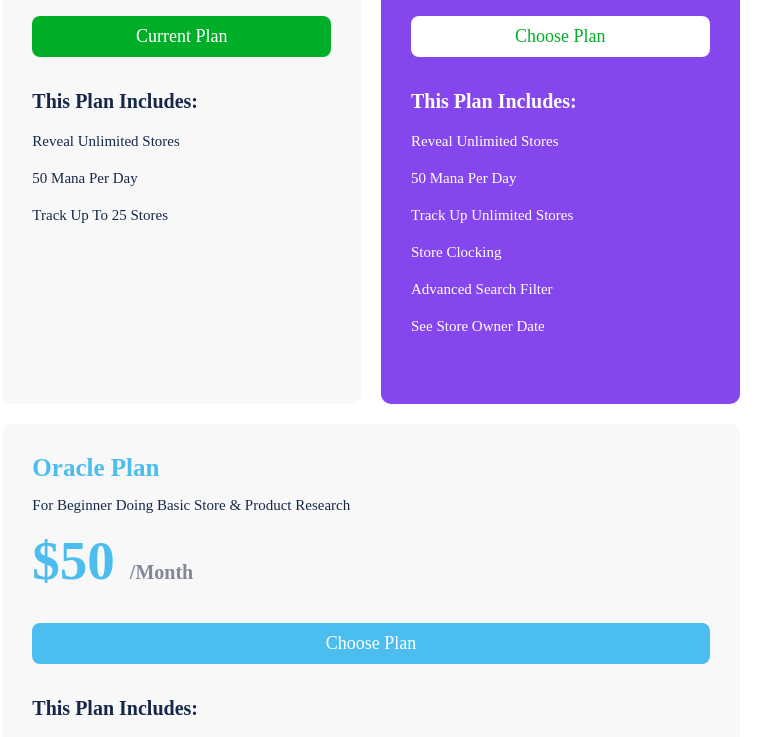
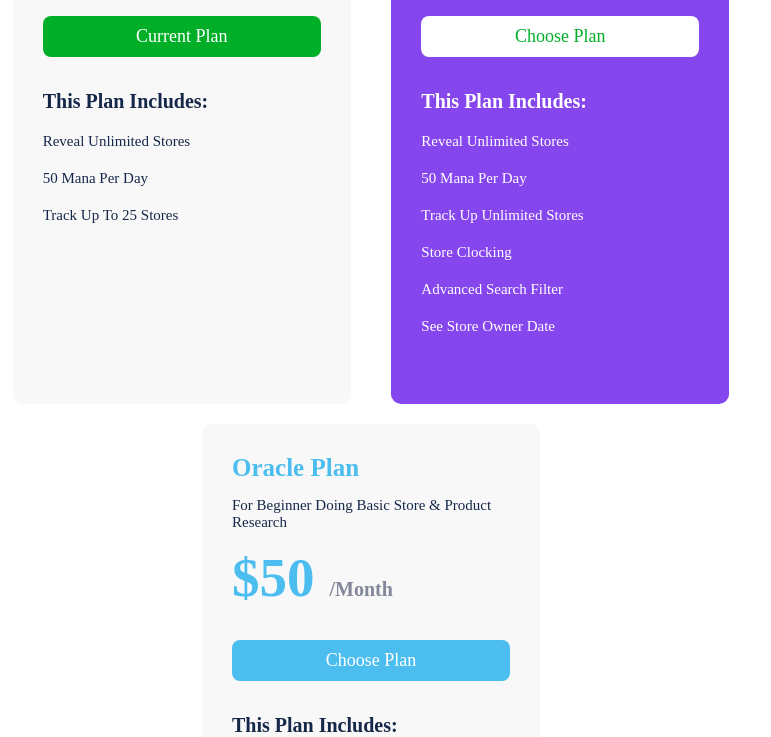
Before and after one commit to HasanAli420/project-filr-1, a plain HTML site: page index.html in a window 1280 px wide. Shown: the part 367-1104 px from the top of the page, without its empty margins (269-1040 px from the left). Drawn offline with Linux system fonts and the light colour scheme.

Commit message:
Update style.css

```diff
--- a/style.css
+++ b/style.css
@@ -128,7 +128,7 @@ body{
 }
 
 .plans .container .plans-box .box{
-    flex: 1 1 338px;
+    flex: 0 1 338px;
     height: 604px;
     background: #F8F8F8;
     padding: 30px;
```
